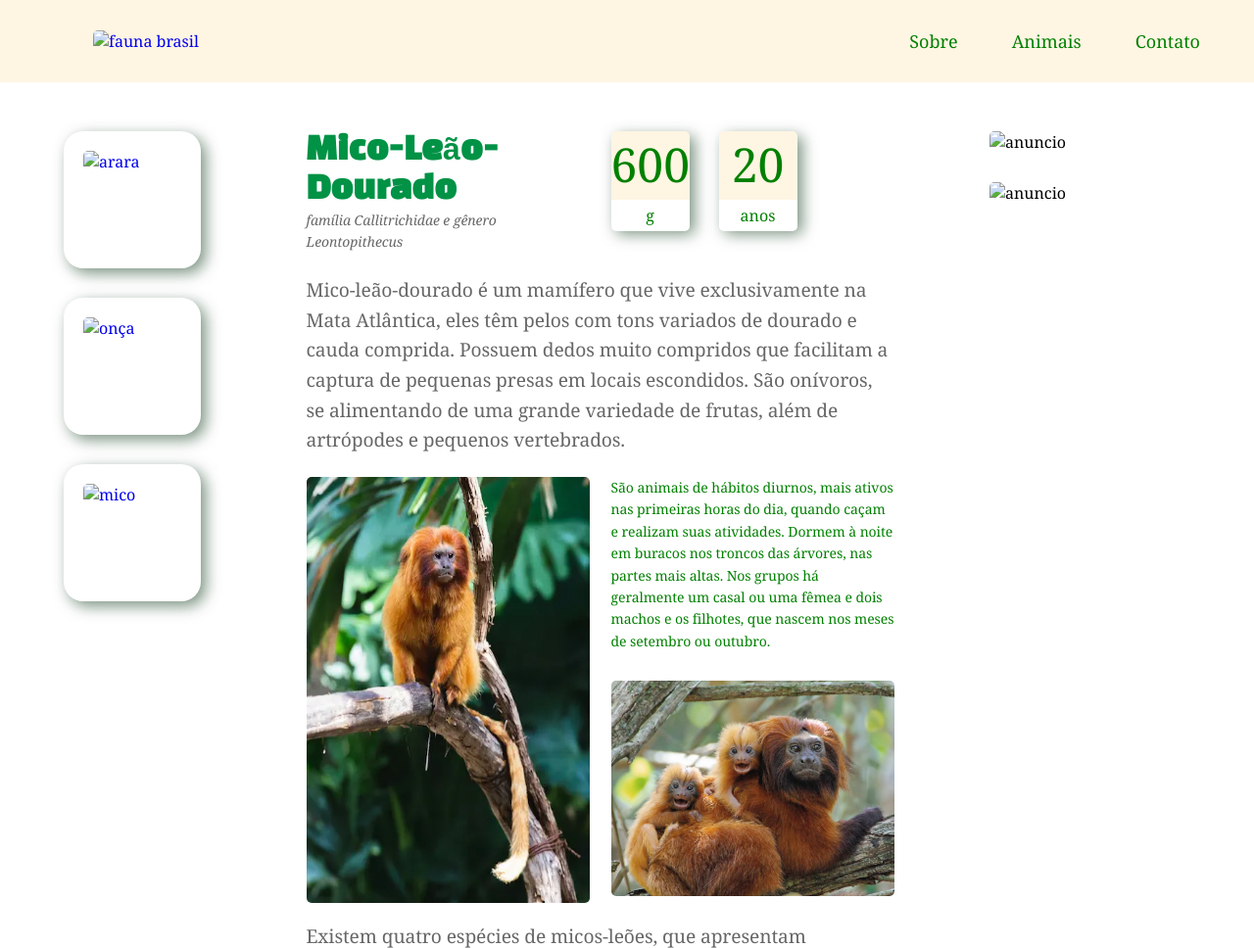
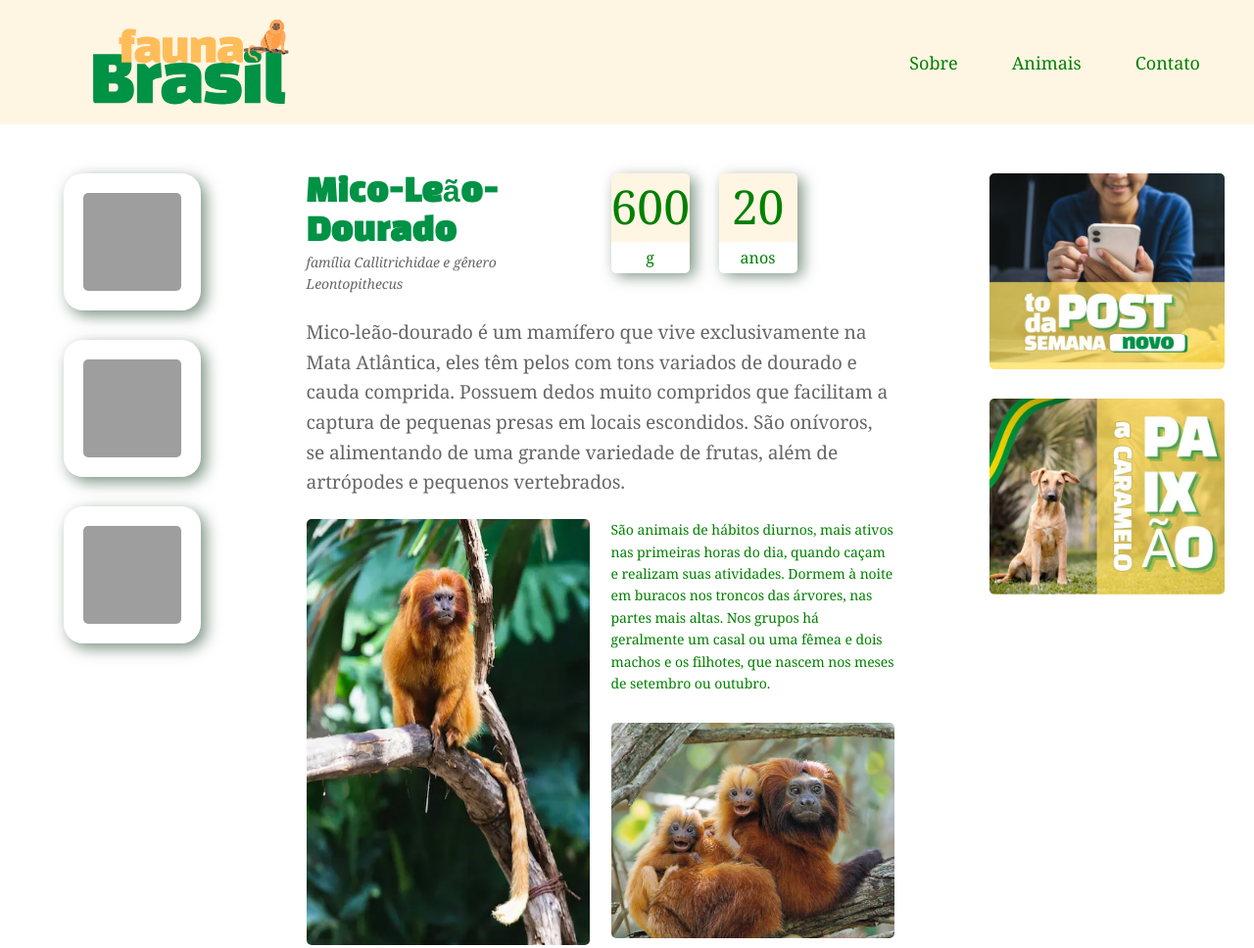
Before and after one commit to ketlenfsantos/blogfaunabrasil, a plain HTML site: page macaco.html in a window 1280 px wide. Shown: the top 968 px of the page at 98% size. Drawn offline with Linux system fonts and the light colour scheme; the site is published under a folder, as on GitHub Pages, so addresses that start at the root find nothing.

Commit message:
alteração pastas

```diff
--- a/macaco.html
+++ b/macaco.html
@@ -15,7 +15,7 @@
 
       <!-- HEADER -->
       <header class="header" data-anime="200">
-    <a href="#" class="logo"><img src="/img/icones/1.svg" alt="fauna brasil"></a>
+    <a href="#" class="logo"><img src="./img/icones/1.svg" alt="fauna brasil"></a>
 
       <nav>
         <ul>
@@ -29,9 +29,9 @@
     <!-- SIDENAVE - menu lateral -->
     <nav class="sidenav fadeInLeft" data-anime="200">
       <ul>
-        <li><a href="./index.html"><img src="/img/icones/2.svg" alt="arara"></a></li>
-        <li><a href="./onça.html"><img src="/img/icones/3.svg" alt="onça"></a></li>
-        <li><a href="./macaco.html"><img src="/img/icones/4.svg" alt="mico"></a></li>
+        <li><a href="./index.html"><img src="./img/icones/2.svg" alt="arara"></a></li>
+        <li><a href="./onça.html"><img src="./img/icones/3.svg" alt="onça"></a></li>
+        <li><a href="./macaco.html"><img src="./img/icones/4.svg" alt="mico"></a></li>
       </ul>
     </nav>
 <!-- CONTEUDO PRINCIPAL DO SITE -->
@@ -97,7 +97,7 @@
           Nos últimos trinta anos aumentou o número de animais na natureza, e segundo dados da Associação Mico-Leão-Durado, estimasse que haja cerca de 2.500 indivíduos distribuídos em fragmentos do seu habitat natural.</p>
       </div>
 
-      <img class="col-wide" src="/img/mico 2.webp" alt="ararass" >
+      <img class="col-wide" src="./img/mico 2.webp" alt="ararass" >
 
     </main>
 
@@ -105,11 +105,11 @@
     <aside class="anuncios fadeInRight" data-anime="200">
 
       <div class="anuncioNews">
-        <img src="/img/post.jpg" alt="anuncio">
+        <img src="./img/post.jpg" alt="anuncio">
       </div>
 
       <div class="anuncioPost">
-        <img src="/img/anuncio.jpg" alt="anuncio">
+        <img src="./img/anuncio.jpg" alt="anuncio">
       </div>
     </aside>
 
```
Also changed, not shown: index.html (+2 -0 lines), onça.html (+7 -8 lines).
